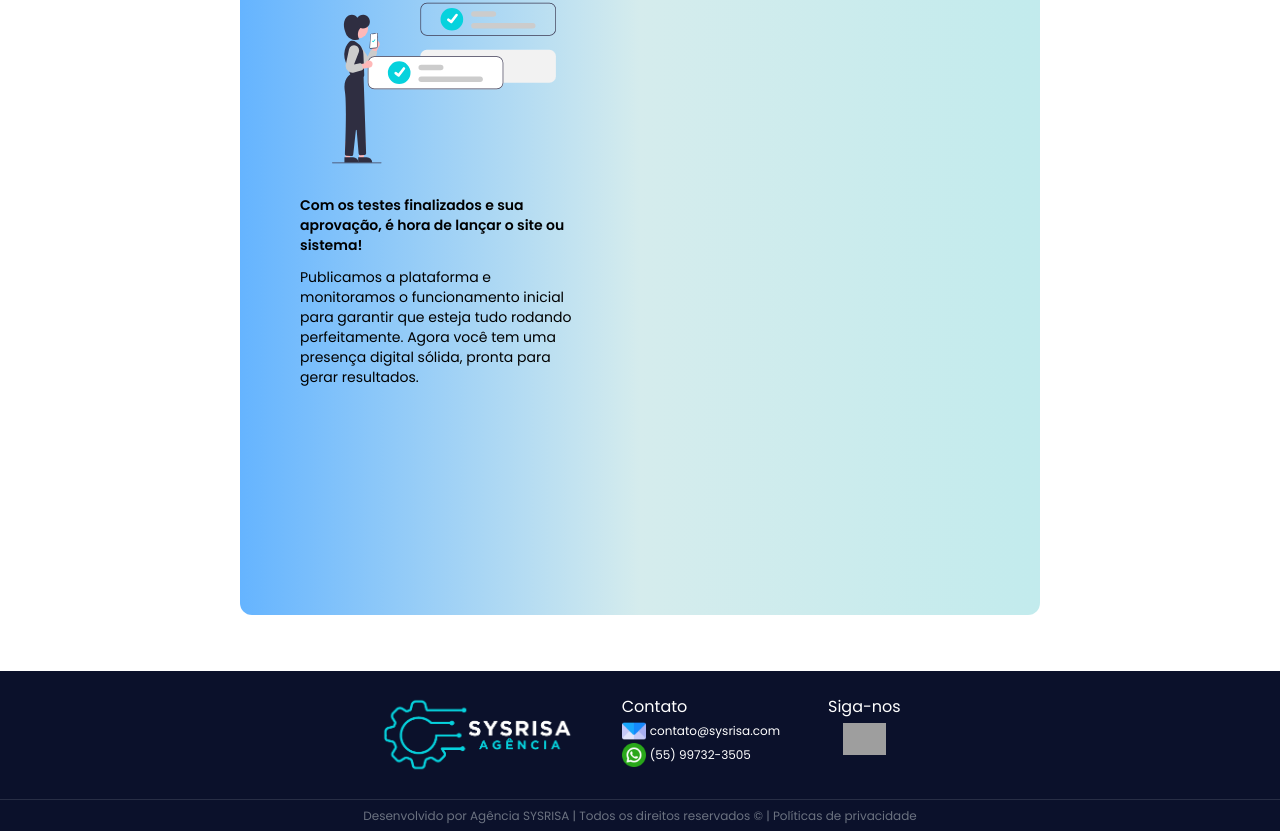
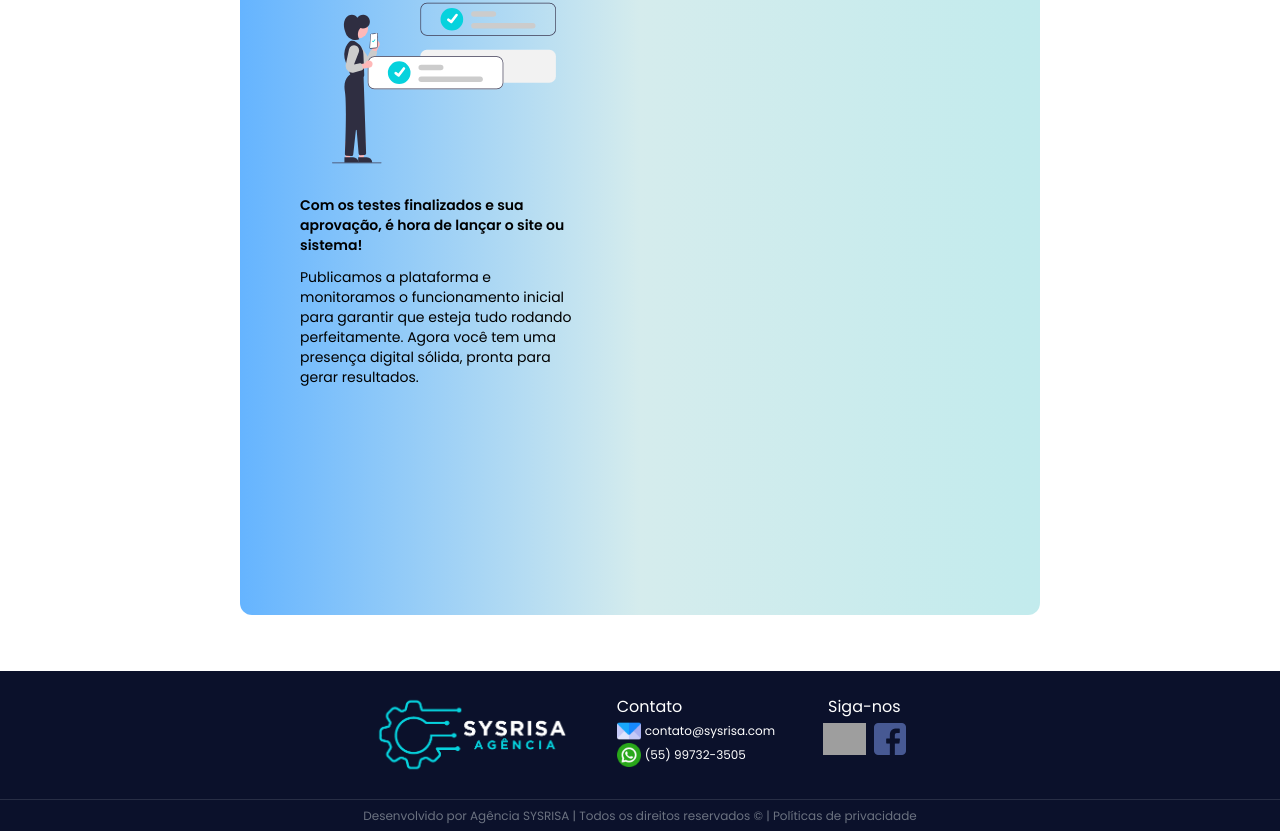
Before and after one commit to allandrs/agenciasysrisa, a React (Vite) app: page / in a window 1280 px wide. Shown: the part 3757-4589 px from the top of the page. Built offline with nearby package versions, Linux system fonts and the light colour scheme; grey boxes are pictures that could not be loaded; what @material-tailwind/html would draw is missing.

Commit message:
add facebook again

```diff
--- a/src/components/footer.jsx
+++ b/src/components/footer.jsx
@@ -45,7 +45,7 @@ export default function Footer() {
                                 <a href="https://www.instagram.com/agenciasysrisa/"><img src={Instagram} className="h-8" alt="logo" /></a>
 
 
-                                {/* <a href="https://www.facebook.com/profile.php?id=100075775881308"><img src={Facebook} className="h-8" alt="logo" /></a> */}
+                                <a href="https://www.facebook.com/profile.php?id=100075775881308"><img src={Facebook} className="h-8" alt="logo" /></a>
                             </div>
                     </div>
 
```
